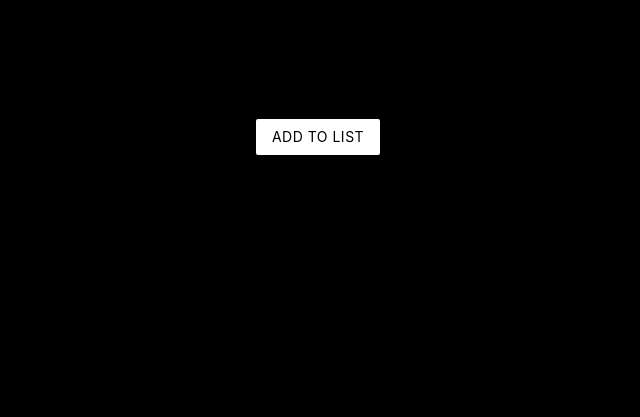
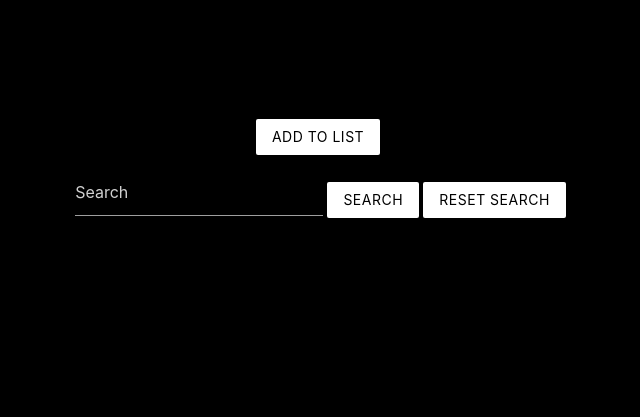
Before and after one commit to Code-Institute-Submissions/Milestone-Project-Three-7, a Flask app: template templates/my_list.html in a window 1280 px wide. Shown: the part 311-728 px from the top of the page, without its empty margins (322-962 px from the left). Run offline with Flask 2, Linux system fonts and the light colour scheme; the template is opened without the code that fills it, so the values that code supplies are empty; some libraries are stand-ins or nearby versions.

Commit message:
Fixing bugs with search functionality

```diff
--- a/app.py
+++ b/app.py
@@ -34,6 +34,17 @@ def not_found_error(error):
 @app.errorhandler(500)
 def internal_error(error):
     return render_template('500.html'), 500
+
+
+@app.route("/search", methods = ['GET', 'POST'])
+def search():
+    search = request.form.get('search')
+    username = mongo.db.users.find_one(
+        {'username': session['user']})['username']
+    entry = mongo.db.entries.find({'$text': {"$search": search}})
+    if session['user']:
+        return render_template('my_list.html', username=username, entries=entry)
+    return redirect(url_for('login'))
 
 
 @app.route('/register', methods=['GET', 'POST'])
--- a/templates/my_list.html
+++ b/templates/my_list.html
@@ -7,6 +7,14 @@
         </div>
         <div class="center">
             <a href="{{ url_for('add_entry') }}" class="btn white black-text">Add to List</a>
+            <form action="{{ url_for('search') }}" method="POST">
+                <div class="input-field inline white-text">
+                    <input class="white-text" id="search" name="search" placeholder="Search" type="text" required />
+                    <label for="search"></label>
+                </div>
+                <button class="btn white black-text" type="submit" name="action">Search</button>
+                <a href="{{ url_for('my_list') }}" class="btn white black-text">Reset Search</a>
+            </form>
         </div>
     </section>
 
```
